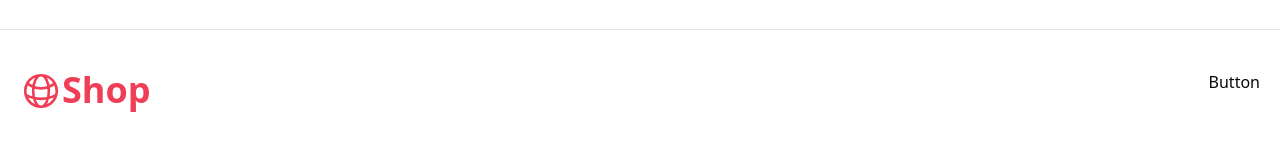
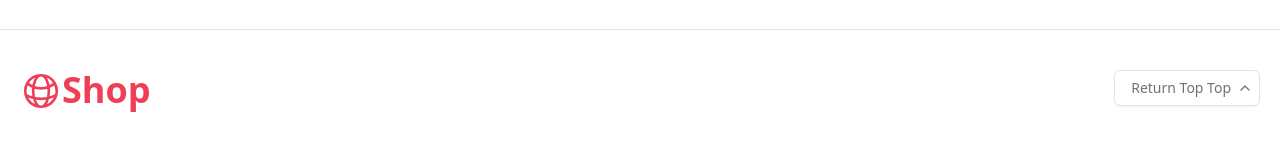
Before and after one commit to hossein-jorfi/Shop-Next.js, a Next.js app: page /categories in a window 1280 px wide. Shown: the part 142-300 px from the top of the page. Built offline with nearby package versions, Linux system fonts and the light colour scheme.

Commit message:
Return Top Top bitton

```diff
--- a/src/components/ui/button.tsx
+++ b/src/components/ui/button.tsx
@@ -14,7 +14,7 @@ const buttonVariants = cva(
         destructive:
           "bg-destructive text-destructive-foreground shadow-sm hover:bg-destructive/90",
         outline:
-          "border border-input bg-background shadow-sm hover:bg-accent hover:text-accent-foreground",
+          "border border-border bg-background shadow-sm hover:bg-accent hover:text-accent-foreground",
         secondary:
           "bg-secondary text-secondary-foreground shadow-sm hover:bg-secondary/80",
         ghost: "hover:bg-accent hover:text-accent-foreground",
--- a/src/ui/layout/footer/index.tsx
+++ b/src/ui/layout/footer/index.tsx
@@ -1,4 +1,6 @@
+import { Button } from "@/components/ui/button";
 import CompanyLogo from "@/ui/shared/company-logo";
+import { ChevronUp } from "lucide-react";
 
 const Footer = () => {
   return (
@@ -8,7 +10,13 @@ const Footer = () => {
           <div>
             <CompanyLogo />
           </div>
-          <div>Button</div>
+          <Button
+            variant="outline"
+            className="text-muted-foreground relative pr-7"
+          >
+            Return Top Top
+            <ChevronUp className="absolute right-1.5" />
+          </Button>
         </div>
       </div>
     </div>
```
